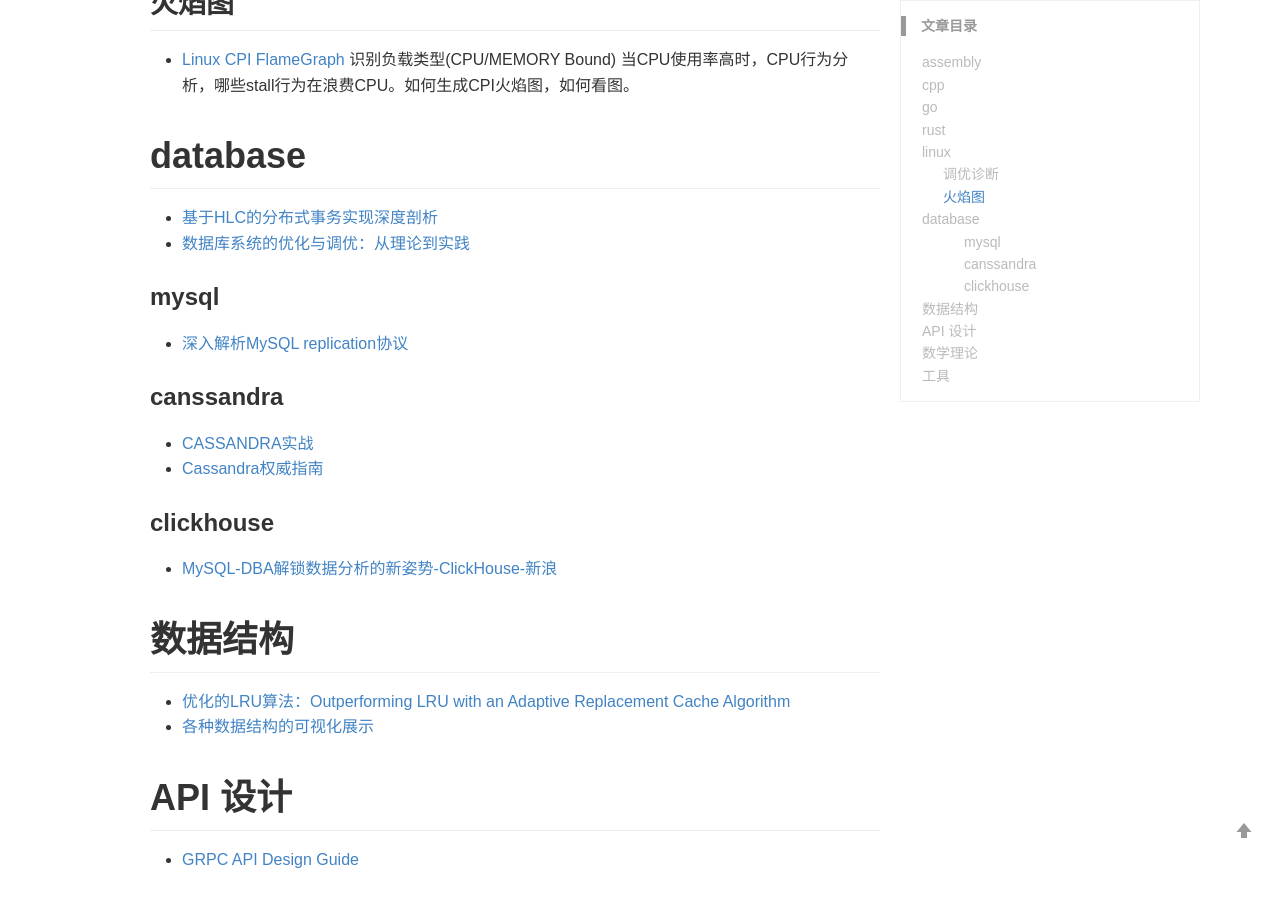
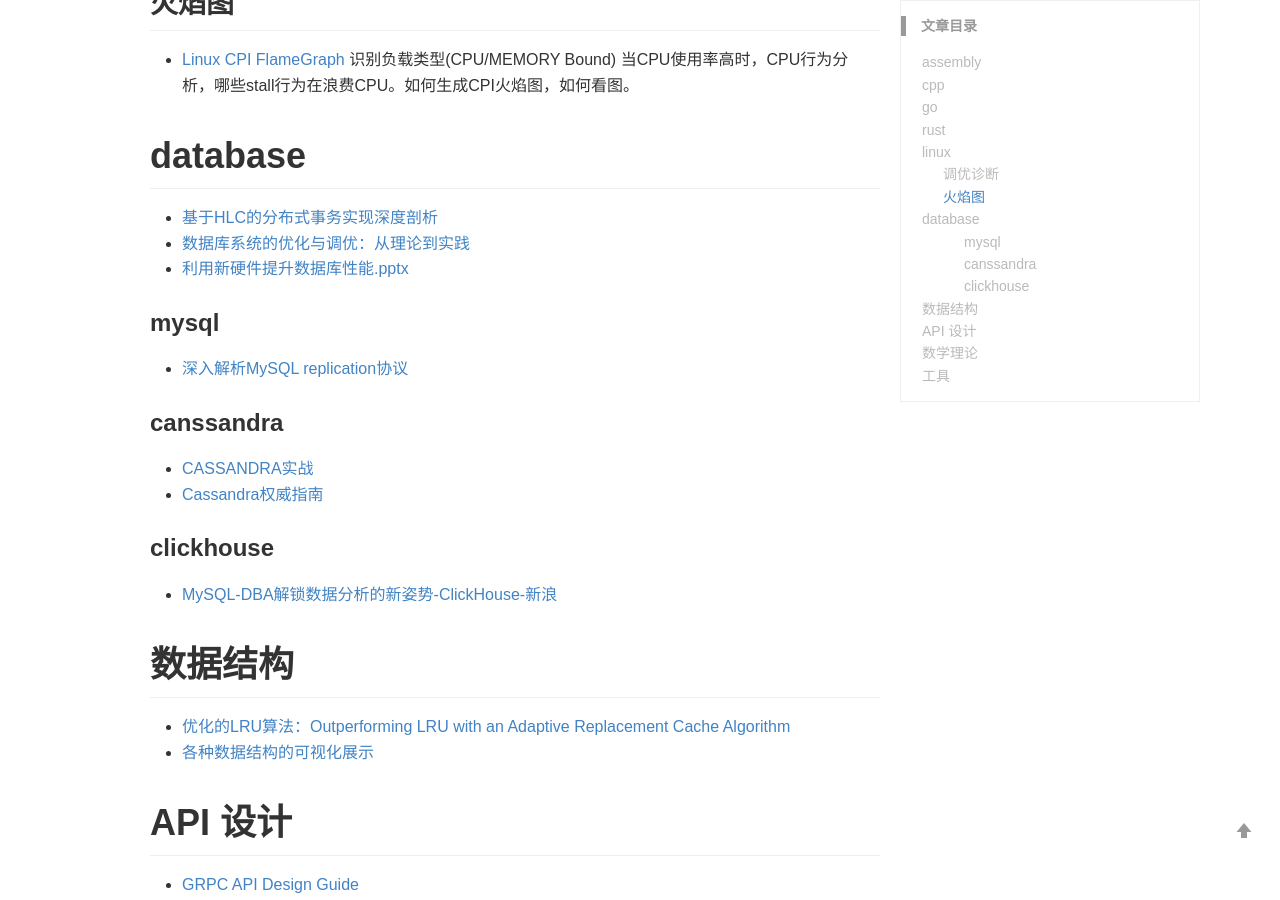
Before and after one commit to lrita/lrita.github.io, a Jekyll site: the page built from _wiki/books.md, in a window 1280 px wide and 900 px high, scrolled down 1129 px. Built offline with Jekyll 4.4.1, drawn with Linux system fonts in a browser that asks for light colours; comment, search, counter and statistics services are not loaded.

Commit message:
update _wiki/books.md

```diff
--- a/_wiki/books.md
+++ b/_wiki/books.md
@@ -35,6 +35,7 @@ keywords: 编程书籍
 # database
 * [基于HLC的分布式事务实现深度剖析](/images/posts/database/基于HLC的分布式事务实现深度剖析.pdf)
 * [数据库系统的优化与调优：从理论到实践](/images/posts/database/数据库系统的优化与调优：从理论到实践.pdf)
+* [利用新硬件提升数据库性能.pptx](/images/posts/database/利用新硬件提升数据库性能.pptx)
 
 ### mysql
 * [深入解析MySQL replication协议](https://www.jianshu.com/p/5e6b33d8945f)
```
Also changed, not shown: 1 other file.
